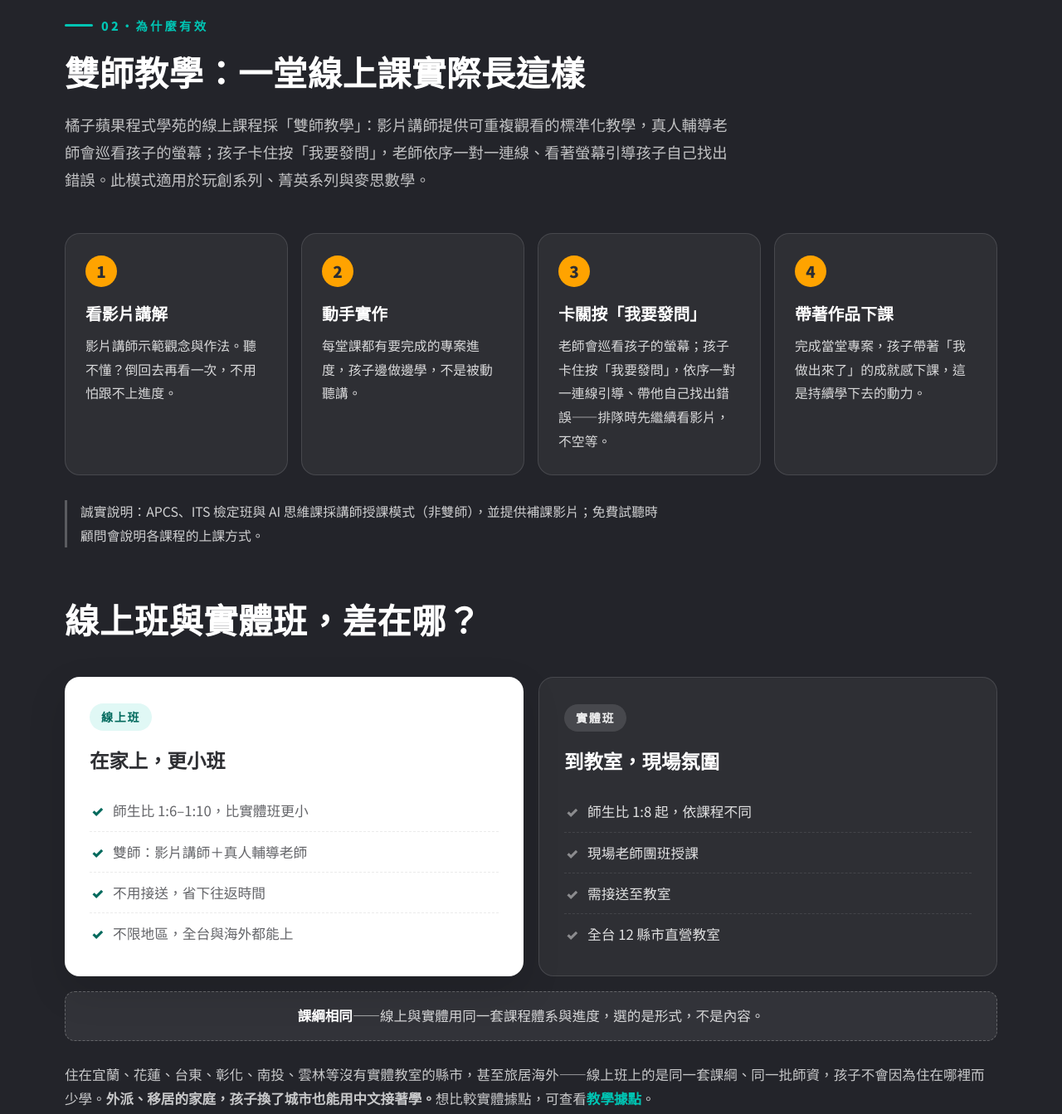
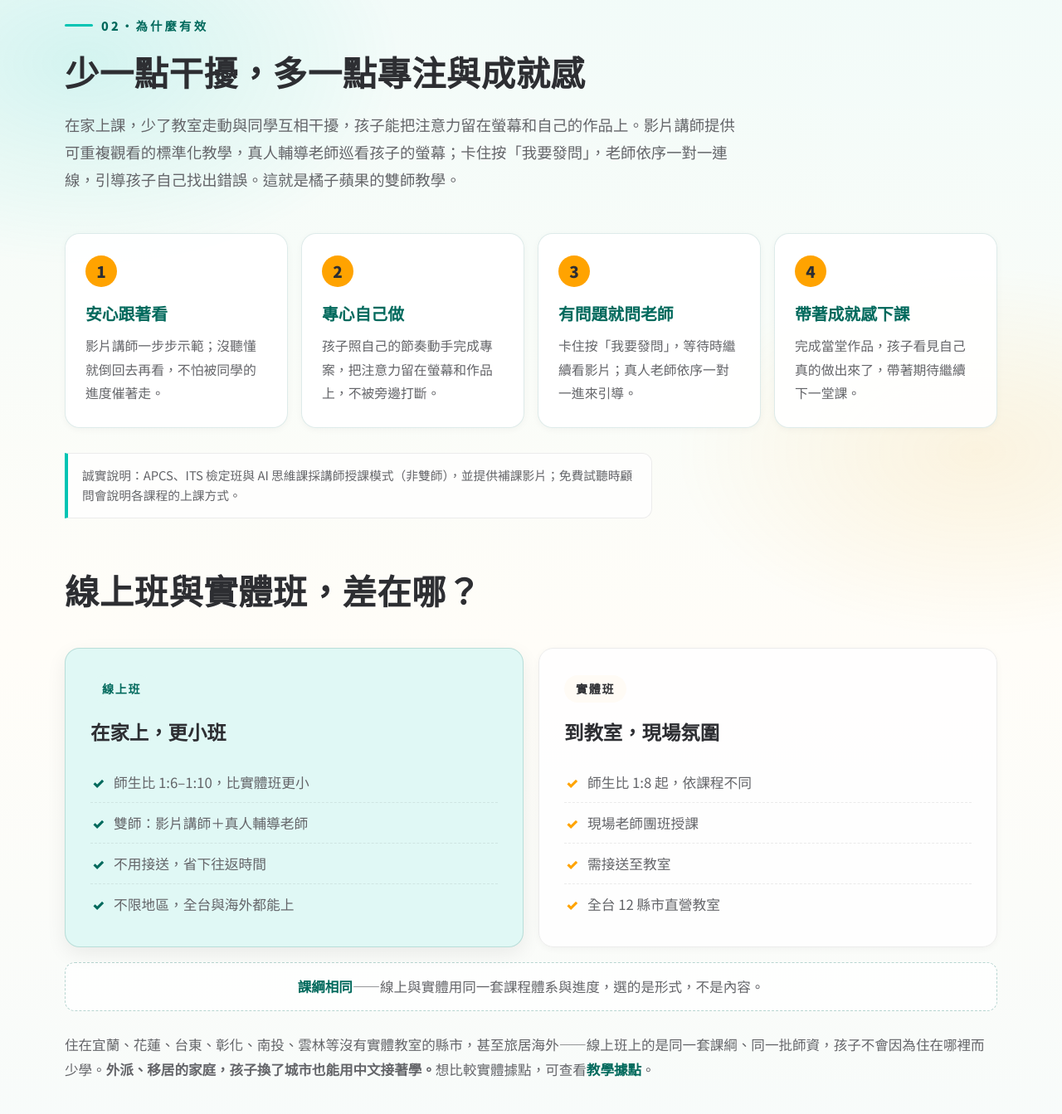
Before and after one commit to poshlin/oa-page-online, a plain HTML site: page hero-C.html in a window 1280 px wide. Shown: the part 2760-4103 px from the top of the page at 83% size. Drawn offline with Linux system fonts and the light colour scheme.

Commit message:
Brighten dual-teacher section for low-pressure learning

```diff
--- a/hero-C.html
+++ b/hero-C.html
@@ -1031,41 +1031,41 @@ h3 { font-size: 1.1rem; font-weight: 700; }
 .concern .chip { display: inline-block; font-size: 0.8rem; font-weight: 700; color: var(--teal-deep); background: var(--teal-pale); border-radius: 999px; padding: 4px 14px; }
 .concern-idx { font-size: 0.78rem; font-weight: 900; letter-spacing: 0.16em; color: var(--text-mute); margin-bottom: 8px; }
 
-/* ---------- 02 雙師 ---------- */
-.sec-dual { background: var(--ink); color: #fff; }
-.sec-dual .sec-label { color: var(--teal); }
+/* ---------- 02 雙師：低壓、專注的線上學習氛圍 ---------- */
+.sec-dual { color: var(--text); background: radial-gradient(560px 360px at 8% 10%, rgba(0,196,179,.13), transparent 68%), radial-gradient(520px 320px at 92% 42%, rgba(255,163,0,.10), transparent 70%), linear-gradient(180deg,#F1FBF9 0%,#FFFDF8 58%,#F7FBFA 100%); }
+.sec-dual .sec-label { color: var(--teal-deep); }
 .sec-dual .sec-label::before { background: var(--teal); }
-.sec-dual h2 { color: #fff; }
-.sec-dual .lead { color: rgba(255,255,255,0.72); }
+.sec-dual h2 { color: var(--text); }
+.sec-dual .lead { color: var(--gray); }
 .dual-steps { display: grid; grid-template-columns: repeat(4, 1fr); gap: 16px; margin: 48px 0 30px; position: relative; }
 @media (max-width: 900px) { .dual-steps { grid-template-columns: repeat(2, 1fr); } }
 @media (max-width: 520px) { .dual-steps { grid-template-columns: 1fr; } }
-.dual-step { background: rgba(255,255,255,0.05); border: 1px solid rgba(255,255,255,0.12); border-radius: var(--radius); padding: 26px 24px; }
+.dual-step { background: rgba(255,255,255,.9); border: 1px solid rgba(0,105,92,.13); border-radius: var(--radius); padding: 26px 24px; box-shadow: var(--shadow-sm); }
 .dual-step .no { display: inline-flex; align-items: center; justify-content: center; width: 38px; height: 38px; border-radius: 50%; background: var(--orange); color: var(--text); font-weight: 900; margin-bottom: 14px; font-size: 1.05rem; }
-.dual-step h3 { margin-bottom: 8px; color: #fff; }
-.dual-step p { font-size: 0.88rem; color: rgba(255,255,255,0.82); }
-.dual-note { font-size: 0.88rem; color: rgba(255,255,255,0.78); border-left: 3px solid rgba(255,255,255,0.25); padding-left: 16px; margin-bottom: 58px; max-width: 46em; }
+.dual-step h3 { margin-bottom: 8px; color: var(--teal-deep); }
+.dual-step p { font-size: 0.88rem; color: var(--gray); }
+.dual-note { max-width: 48em; margin-bottom: 58px; padding: 14px 17px; border: 1px solid var(--line); border-left: 4px solid var(--teal); border-radius: 0 12px 12px 0; background: rgba(255,255,255,.72); color: var(--gray); font-size: 0.82rem; line-height: 1.65; }
 .compare-cards { display: grid; grid-template-columns: 1fr 1fr; gap: 18px; margin-top: 40px; }
 @media (max-width: 760px) { .compare-cards { grid-template-columns: 1fr; } }
-.cmp-card { border-radius: var(--radius); padding: 30px 30px 26px; background: rgba(255,255,255,0.05); border: 1px solid rgba(255,255,255,0.12); }
-.cmp-card.is-online { background: #fff; color: var(--text); border: none; box-shadow: var(--shadow-lg); }
+.cmp-card { border-radius: var(--radius); padding: 30px 30px 26px; background: rgba(255,255,255,.82); border: 1px solid var(--line); box-shadow: var(--shadow-sm); }
+.cmp-card.is-online { background: var(--teal-pale); color: var(--text); border-color: rgba(0,105,92,.18); box-shadow: var(--shadow-md); }
 .cmp-card .cmp-tag { display: inline-block; font-size: 0.78rem; font-weight: 900; letter-spacing: 0.12em; border-radius: 999px; padding: 4px 14px; margin-bottom: 14px; }
 .cmp-card.is-online .cmp-tag { background: var(--teal-pale); color: var(--teal-deep); }
-.cmp-card.is-onsite .cmp-tag { background: rgba(255,255,255,0.12); color: rgba(255,255,255,0.92); }
+.cmp-card.is-onsite .cmp-tag { background: var(--orange-50); color: var(--text); }
 .cmp-card h3 { font-size: 1.3rem; font-weight: 900; margin-bottom: 16px; }
-.cmp-card.is-onsite h3 { color: #fff; }
+.cmp-card.is-onsite h3 { color: var(--text); }
 .cmp-card ul { list-style: none; }
 .cmp-card li { font-size: 0.93rem; padding: 9px 0 9px 28px; position: relative; border-bottom: 1px dashed rgba(0,0,0,0.08); }
 .cmp-card.is-online li { color: var(--gray); }
-.cmp-card.is-onsite li { color: rgba(255,255,255,0.86); border-bottom-color: rgba(255,255,255,0.1); }
+.cmp-card.is-onsite li { color: var(--gray); border-bottom-color: rgba(0,0,0,.08); }
 .cmp-card li:last-child { border-bottom: none; }
 .cmp-card li::before { content: "✓"; position: absolute; left: 2px; font-weight: 900; }
 .cmp-card.is-online li::before { color: var(--teal-dark); }
-.cmp-card.is-onsite li::before { color: rgba(255,255,255,0.45); }
-.cmp-same { margin-top: 18px; text-align: center; background: rgba(255,255,255,0.07); border: 1px dashed rgba(255,255,255,0.25); border-radius: 12px; padding: 14px 20px; font-size: 0.92rem; color: rgba(255,255,255,0.8); }
-.cmp-same strong { color: #fff; }
-.region-note { margin-top: 26px; font-size: 0.92rem; color: rgba(255,255,255,0.75); }
-.region-note a { color: var(--teal); font-weight: 700; text-decoration: none; }
+.cmp-card.is-onsite li::before { color: var(--orange); }
+.cmp-same { margin-top: 18px; text-align: center; background: rgba(255,255,255,.78); border: 1px dashed rgba(0,105,92,.28); border-radius: 12px; padding: 14px 20px; font-size: 0.92rem; color: var(--gray); }
+.cmp-same strong { color: var(--teal-deep); }
+.region-note { margin-top: 26px; font-size: 0.92rem; color: var(--gray); }
+.region-note a { color: var(--teal-deep); font-weight: 700; text-decoration: none; }
 .region-note a:hover { text-decoration: underline; }
 
 /* ---------- 03 課程 ---------- */
@@ -1335,14 +1335,14 @@ h3 { font-size: 1.1rem; font-weight: 700; }
   <div class="container">
     <div class="sec-head reveal">
       <p class="sec-label">02・為什麼有效</p>
-      <h2>雙師教學：一堂線上課實際長這樣</h2>
-      <p class="lead" id="dual-teacher-answer">橘子蘋果程式學苑的線上課程採「雙師教學」：影片講師提供可重複觀看的標準化教學，真人輔導老師會巡看孩子的螢幕；孩子卡住按「我要發問」，老師依序一對一連線、看著螢幕引導孩子自己找出錯誤。此模式適用於玩創系列、菁英系列與麥思數學。</p>
+      <h2>少一點干擾，多一點專注與成就感</h2>
+      <p class="lead" id="dual-teacher-answer">在家上課，少了教室走動與同學互相干擾，孩子能把注意力留在螢幕和自己的作品上。影片講師提供可重複觀看的標準化教學，真人輔導老師巡看孩子的螢幕；卡住按「我要發問」，老師依序一對一連線，引導孩子自己找出錯誤。這就是橘子蘋果的雙師教學。</p>
     </div>
     <div class="dual-steps">
-      <div class="dual-step reveal"><span class="no">1</span><h3>看影片講解</h3><p>影片講師示範觀念與作法。聽不懂？倒回去再看一次，不用怕跟不上進度。</p></div>
-      <div class="dual-step reveal reveal-d1"><span class="no">2</span><h3>動手實作</h3><p>每堂課都有要完成的專案進度，孩子邊做邊學，不是被動聽講。</p></div>
-      <div class="dual-step reveal reveal-d2"><span class="no">3</span><h3>卡關按「我要發問」</h3><p>老師會巡看孩子的螢幕；孩子卡住按「我要發問」，依序一對一連線引導、帶他自己找出錯誤——排隊時先繼續看影片，不空等。</p></div>
-      <div class="dual-step reveal reveal-d3"><span class="no">4</span><h3>帶著作品下課</h3><p>完成當堂專案，孩子帶著「我做出來了」的成就感下課，這是持續學下去的動力。</p></div>
+      <div class="dual-step reveal"><span class="no">1</span><h3>安心跟著看</h3><p>影片講師一步步示範；沒聽懂就倒回去再看，不怕被同學的進度催著走。</p></div>
+      <div class="dual-step reveal reveal-d1"><span class="no">2</span><h3>專心自己做</h3><p>孩子照自己的節奏動手完成專案，把注意力留在螢幕和作品上，不被旁邊打斷。</p></div>
+      <div class="dual-step reveal reveal-d2"><span class="no">3</span><h3>有問題就問老師</h3><p>卡住按「我要發問」，等待時繼續看影片；真人老師依序一對一進來引導。</p></div>
+      <div class="dual-step reveal reveal-d3"><span class="no">4</span><h3>帶著成就感下課</h3><p>完成當堂作品，孩子看見自己真的做出來了，帶著期待繼續下一堂課。</p></div>
     </div>
     <p class="dual-note">誠實說明：APCS、ITS 檢定班與 AI 思維課採講師授課模式（非雙師），並提供補課影片；免費試聽時顧問會說明各課程的上課方式。</p>
 
```
